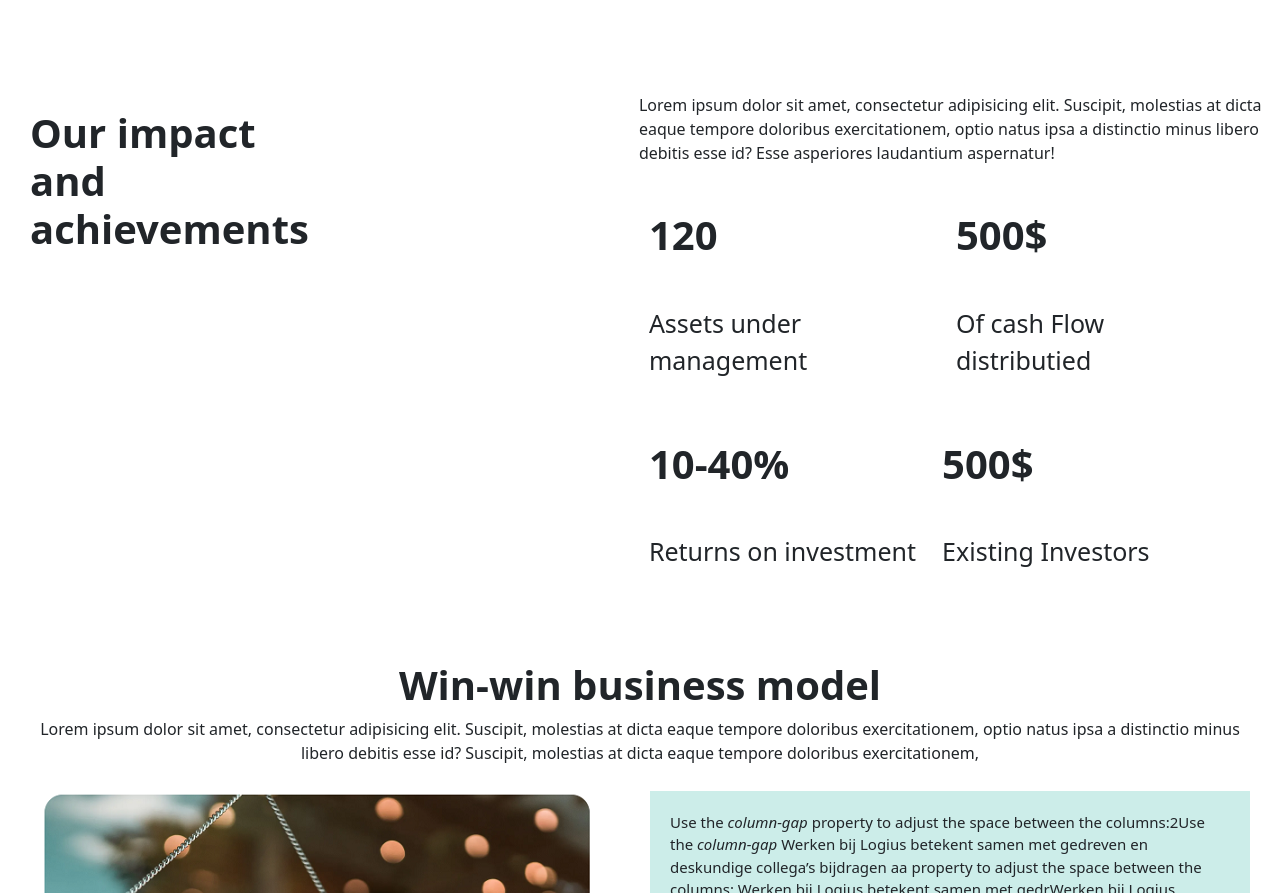
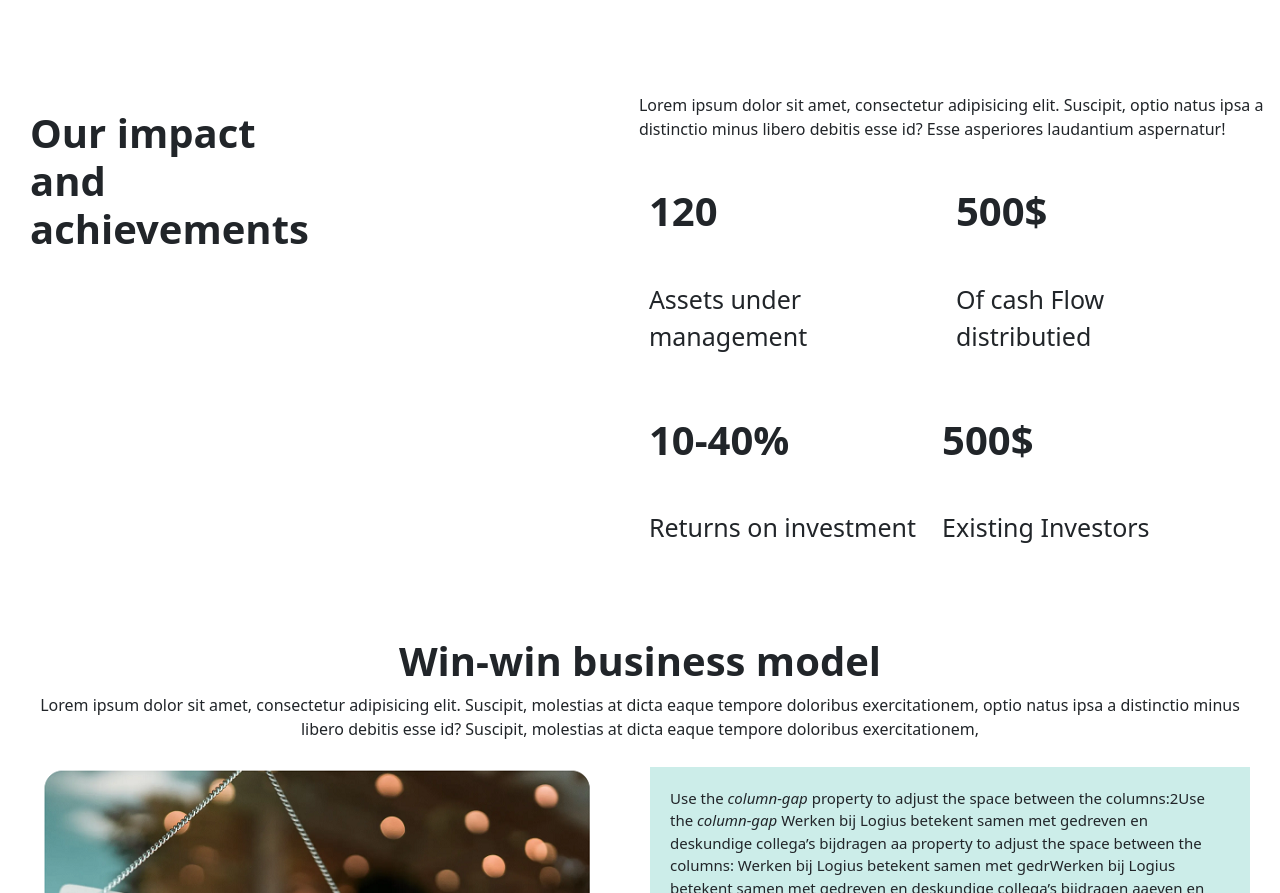
Before and after one commit to itssatish123/Main_pages, a plain HTML site: page index.html in a window 1280 px wide. Shown: the part 1086-1979 px from the top of the page. Drawn offline with nearby package versions, Linux system fonts and the light colour scheme.

Commit message:
Update index.html

```diff
--- a/index.html
+++ b/index.html
@@ -123,7 +123,7 @@
        <P><h1><strong> Our impact and</strong> </br><strong> achievements</strong></h1></p>
     </div>
 <div class="part2">
- <p>Lorem ipsum dolor sit amet, consectetur adipisicing elit. Suscipit, molestias at dicta eaque tempore doloribus exercitationem,
+ <p>Lorem ipsum dolor sit amet, consectetur adipisicing elit. Suscipit,
     optio natus ipsa a distinctio minus libero debitis esse id? Esse asperiores laudantium aspernatur!</p>
 
 <div class="grid-container">
```
